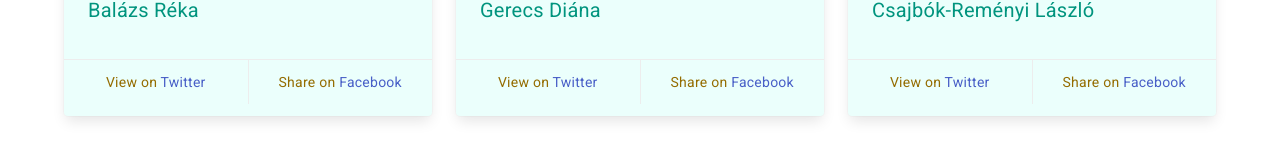
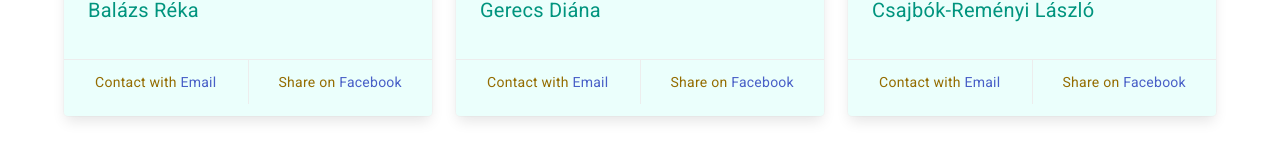
Before and after one commit to BalazsR2022/Byte_Brigade, an Angular app: page /contact in a window 1280 px wide. Shown: the part 170-334 px from the top of the page. Built offline with nearby package versions, Linux system fonts and the light colour scheme.

Commit message:
Contact oldalon email-ek beállítva mailto-val

```diff
--- a/src/app/contact/contact.component.html
+++ b/src/app/contact/contact.component.html
@@ -14,7 +14,7 @@
         <footer class="card-footer">
           <p class="card-footer-item">
             <span class="has-text-warning-dark">
-                      View on <a href="https://twitter.com/codinghorror/status/506010907021828096">Twitter</a>
+              Contact with <a href="mailto:reka.balazs77@gmail.com?subject=BookHub kapcsolatfelvétel">Email</a>
             </span>
           </p>
           <p class="card-footer-item">
@@ -38,7 +38,7 @@
         <footer class="card-footer">
           <p class="card-footer-item">
             <span class="has-text-warning-dark">
-                      View on <a href="https://twitter.com/codinghorror/status/506010907021828096">Twitter</a>
+              Contact with <a href="mailto:gerecsdiana@gmail.com?subject=BookHub kapcsolatfelvétel">Email</a>
             </span>
           </p>
           <p class="card-footer-item">
@@ -62,7 +62,7 @@
         <footer class="card-footer">
           <p class="card-footer-item">
             <span class="has-text-warning-dark">
-                      View on <a href="https://twitter.com/codinghorror/status/506010907021828096">Twitter</a>
+              Contact with <a href="mailto:myyouz74@gmail.com?subject=BookHub kapcsolatfelvétel">Email</a>
             </span>
           </p>
           <p class="card-footer-item">
```
Lines whose indentation alone changed are shown as unchanged.
